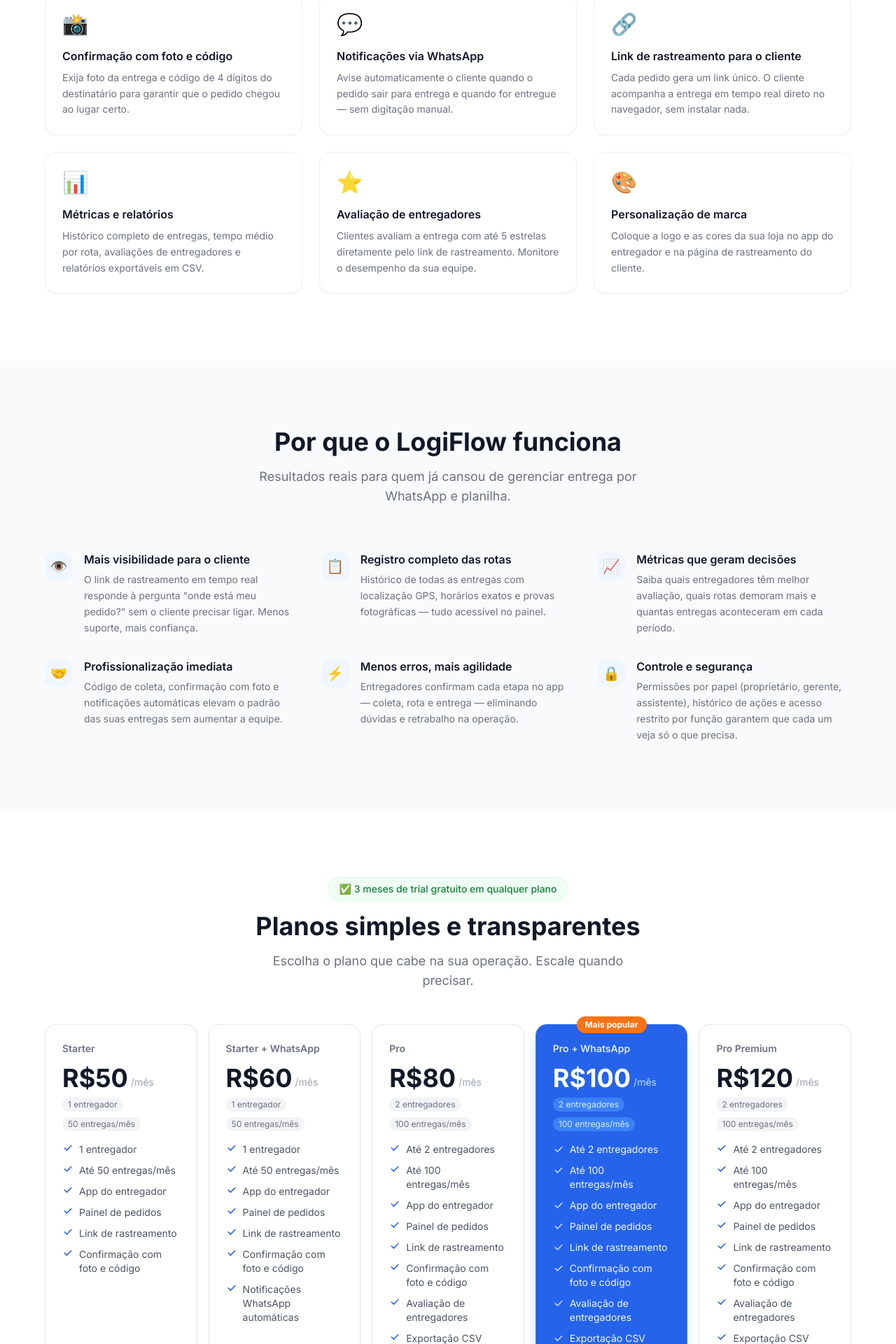
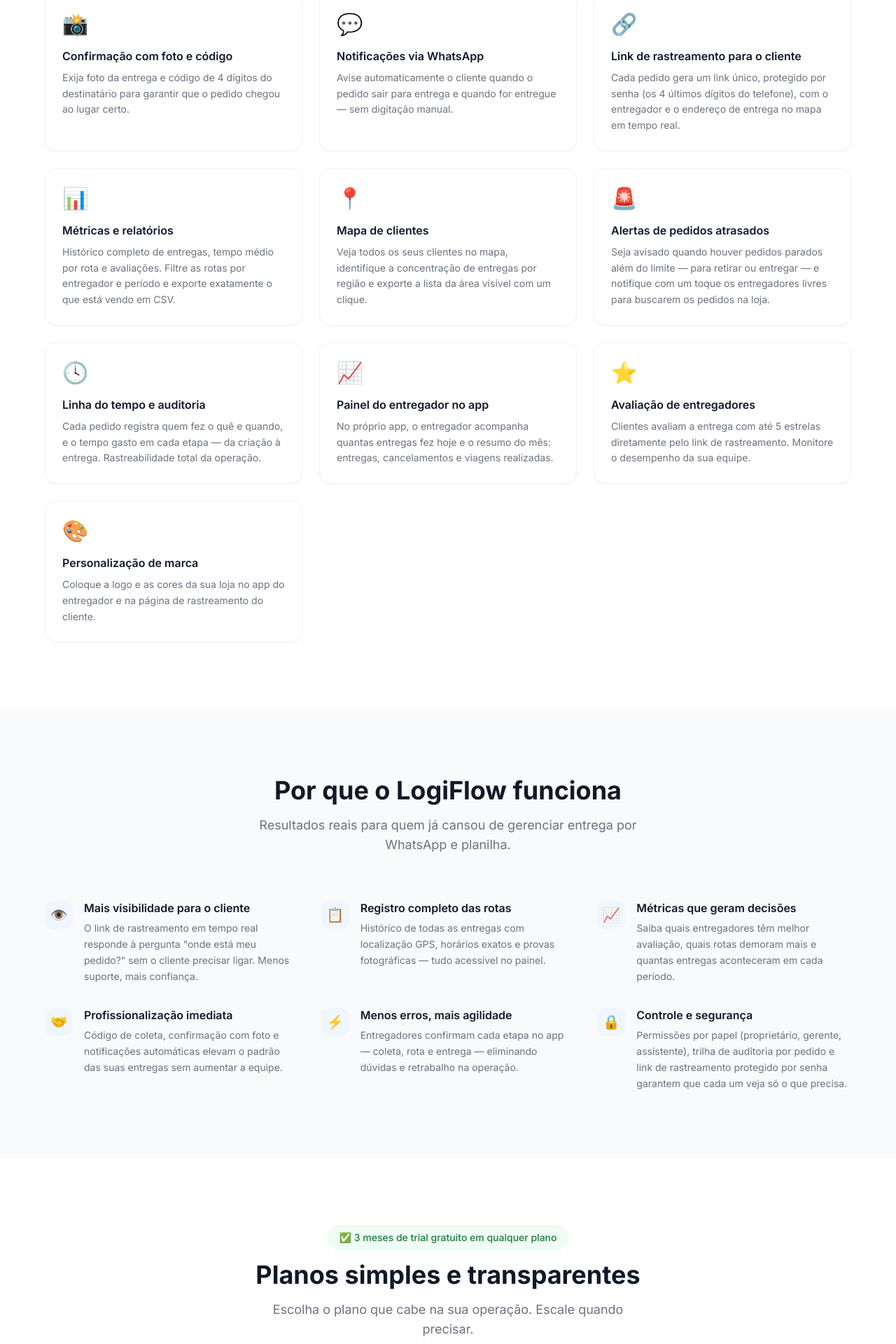
Before and after one commit to josemiguelq/logiflow, a Next.js app in the folder frontend/: page / in a window 1280 px wide. Shown: the part 1590-3510 px from the top of the page at 70% size. Built offline with nearby package versions, Linux system fonts and the light colour scheme.

Commit message:
init planos

```diff
--- a/frontend/src/app/page.tsx
+++ b/frontend/src/app/page.tsx
@@ -31,12 +31,32 @@
   {
     icon: '🔗',
     title: 'Link de rastreamento para o cliente',
-    desc: 'Cada pedido gera um link único. O cliente acompanha a entrega em tempo real direto no navegador, sem instalar nada.',
+    desc: 'Cada pedido gera um link único, protegido por senha (os 4 últimos dígitos do telefone), com o entregador e o endereço de entrega no mapa em tempo real.',
   },
   {
     icon: '📊',
     title: 'Métricas e relatórios',
-    desc: 'Histórico completo de entregas, tempo médio por rota, avaliações de entregadores e relatórios exportáveis em CSV.',
+    desc: 'Histórico completo de entregas, tempo médio por rota e avaliações. Filtre as rotas por entregador e período e exporte exatamente o que está vendo em CSV.',
+  },
+  {
+    icon: '📍',
+    title: 'Mapa de clientes',
+    desc: 'Veja todos os seus clientes no mapa, identifique a concentração de entregas por região e exporte a lista da área visível com um clique.',
+  },
+  {
+    icon: '🚨',
+    title: 'Alertas de pedidos atrasados',
+    desc: 'Seja avisado quando houver pedidos parados além do limite — para retirar ou entregar — e notifique com um toque os entregadores livres para buscarem os pedidos na loja.',
+  },
+  {
+    icon: '🕓',
+    title: 'Linha do tempo e auditoria',
+    desc: 'Cada pedido registra quem fez o quê e quando, e o tempo gasto em cada etapa — da criação à entrega. Rastreabilidade total da operação.',
+  },
+  {
+    icon: '📈',
+    title: 'Painel do entregador no app',
+    desc: 'No próprio app, o entregador acompanha quantas entregas fez hoje e o resumo do mês: entregas, cancelamentos e viagens realizadas.',
   },
   {
     icon: '⭐',
@@ -79,26 +99,35 @@
   {
     icon: '🔒',
     title: 'Controle e segurança',
-    desc: 'Permissões por papel (proprietário, gerente, assistente), histórico de ações e acesso restrito por função garantem que cada um veja só o que precisa.',
+    desc: 'Permissões por papel (proprietário, gerente, assistente), trilha de auditoria por pedido e link de rastreamento protegido por senha garantem que cada um veja só o que precisa.',
   },
 ]
 
+// Incluído em TODOS os planos — destacado uma vez, fora dos cards (sem duplicar).
+const INCLUDED_IN_ALL = [
+  'App do entregador — grátis e ilimitado',
+  'Painel de pedidos',
+  'Link de rastreamento para o cliente',
+  'Confirmação com foto e código',
+]
+
+// Cada card lista apenas o que é EXCLUSIVO daquele plano (além do que todos têm).
 const PLANS = [
   {
     name: 'Starter',
     price: 50,
-    deliverers: 1,
-    deliveries: 50,
-    features: ['1 entregador', 'Até 50 entregas/mês', 'App do entregador', 'Painel de pedidos', 'Link de rastreamento', 'Confirmação com foto e código'],
+    deliverers: 2,
+    deliveries: 'Até 1.000 entregas/mês',
+    features: [],
     highlight: false,
     badge: null,
   },
   {
     name: 'Starter + WhatsApp',
     price: 60,
-    deliverers: 1,
-    deliveries: 50,
-    features: ['1 entregador', 'Até 50 entregas/mês', 'App do entregador', 'Painel de pedidos', 'Link de rastreamento', 'Confirmação com foto e código', 'Notificações WhatsApp automáticas'],
+    deliverers: 2,
+    deliveries: 'Até 1.000 entregas/mês',
+    features: ['Notificações WhatsApp automáticas'],
     highlight: false,
     badge: null,
   },
@@ -106,8 +135,8 @@
     name: 'Pro',
     price: 80,
     deliverers: 2,
-    deliveries: 100,
-    features: ['Até 2 entregadores', 'Até 100 entregas/mês', 'App do entregador', 'Painel de pedidos', 'Link de rastreamento', 'Confirmação com foto e código', 'Avaliação de entregadores', 'Exportação CSV'],
+    deliveries: 'Sem limite de entregas',
+    features: ['Avaliação de entregadores', 'Exportação CSV com filtros'],
     highlight: false,
     badge: null,
   },
@@ -115,8 +144,8 @@
     name: 'Pro + WhatsApp',
     price: 100,
     deliverers: 2,
-    deliveries: 100,
-    features: ['Até 2 entregadores', 'Até 100 entregas/mês', 'App do entregador', 'Painel de pedidos', 'Link de rastreamento', 'Confirmação com foto e código', 'Avaliação de entregadores', 'Exportação CSV', 'Notificações WhatsApp automáticas'],
+    deliveries: 'Sem limite de entregas',
+    features: ['Avaliação de entregadores', 'Exportação CSV com filtros', 'Notificações WhatsApp automáticas'],
     highlight: true,
     badge: 'Mais popular',
   },
@@ -124,8 +153,8 @@
     name: 'Pro Premium',
     price: 120,
     deliverers: 2,
-    deliveries: 100,
-    features: ['Até 2 entregadores', 'Até 100 entregas/mês', 'App do entregador', 'Painel de pedidos', 'Link de rastreamento', 'Confirmação com foto e código', 'Avaliação de entregadores', 'Exportação CSV', 'Notificações WhatsApp automáticas', 'Logo e cores personalizadas'],
+    deliveries: 'Sem limite de entregas',
+    features: ['Avaliação de entregadores', 'Exportação CSV com filtros', 'Notificações WhatsApp automáticas', 'Logo e cores personalizadas'],
     highlight: false,
     badge: null,
   },
@@ -267,7 +296,7 @@
       {/* ── Social proof strip ── */}
       <section className="border-y border-gray-100 bg-gray-50 py-5 px-6">
         <div className="mx-auto max-w-4xl flex flex-wrap items-center justify-center gap-x-10 gap-y-3 text-sm text-gray-500">
-          {['App nativo para entregadores', 'Painel web completo', 'Rastreamento GPS em tempo real', 'Notificações WhatsApp', 'Sem limite de entregas', 'Sem custo de setup'].map(item => (
+          {['App nativo para entregadores', 'Rastreamento GPS em tempo real', 'Mapa de clientes', 'Alertas de atraso', 'Notificações WhatsApp', 'Sem limite de entregas'].map(item => (
             <span key={item} className="flex items-center gap-1.5">
               <CheckIcon />
               {item}
```
Also changed, not shown: 2 other files (tests, documents, lock files or other folders).
